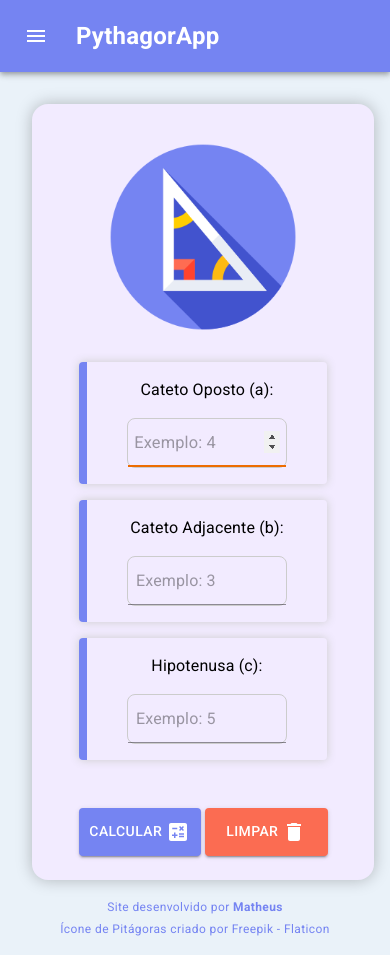
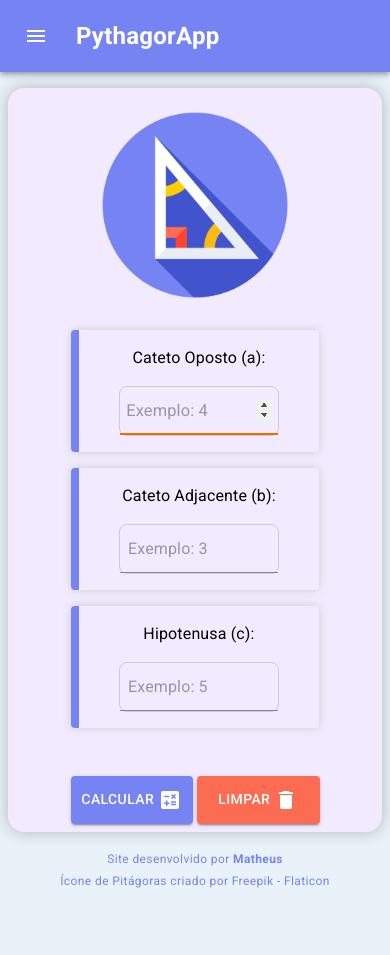
Before and after one commit to Math-rm1/pythagor-app, a React (Vite) app in the folder frontend/: page /calculator in a window 390 px wide. After the commit the page ends 907 px from the top, so only its background shows below. Built offline with nearby package versions, Linux system fonts and the light colour scheme; no server answers.

Commit message:
style(frontend): adjusting media queries

```diff
--- a/frontend/src/components/CalculatorWrapper.tsx
+++ b/frontend/src/components/CalculatorWrapper.tsx
@@ -28,7 +28,7 @@ const StyledCalculatorWrapper = styled('main')({
     flexDirection: 'column',
     gap: '3rem',
   },
-  [`@media (max-width: 350px)`]: {
+  [`@media (max-width: 400px)`]: {
     margin: '1rem 0.5rem 1rem 0.5rem',
     padding: '0.5rem',
   },
```
